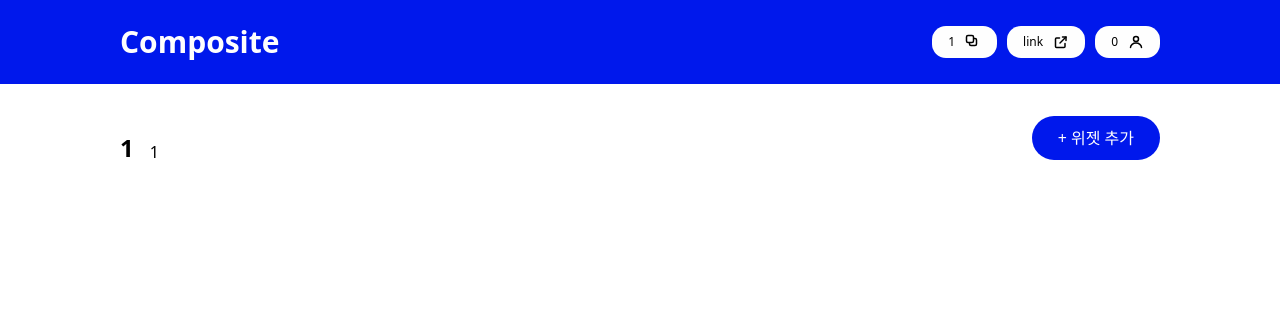
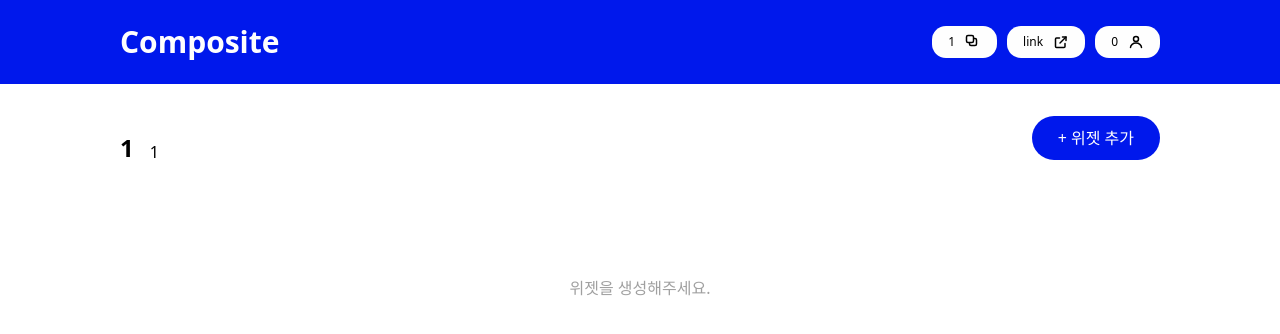
Before and after one commit to composite-organization/composite-frontend, a React (Vite) app: page /dashboard/1/1 in a window 1280 px wide. Shown: the top 334 px of the page. Built offline with nearby package versions, Linux system fonts and the light colour scheme.

Commit message:
feat: 대시보드 빈 상태 문구 추가 및 위젯 masonry 레이아웃 적용

```diff
--- a/src/page/dashboard/DashBoardPage.tsx
+++ b/src/page/dashboard/DashBoardPage.tsx
@@ -183,8 +183,20 @@ function DashBoardPage() {
         teacherName={teacherName}
         onOpenModal={handleOpenAddModal}
       />
-      <div className="flex flex-wrap gap-5 p-10">
-        {widgets.map(renderWidget)}
+      <div className="px-30 py-6">
+        {widgets.length === 0 ? (
+          <div className="flex w-full items-center justify-center py-20">
+            <p className="body-medium text-black-200">위젯을 생성해주세요.</p>
+          </div>
+        ) : (
+          <div className="columns-1 gap-5 md:columns-2 lg:columns-3 xl:columns-4">
+            {widgets.map((widget) => (
+              <div key={widget.id} className="mb-5 break-inside-avoid">
+                {renderWidget(widget)}
+              </div>
+            ))}
+          </div>
+        )}
       </div>
       <AddWidgetModal
         isOpen={isAddModalOpen}
```
